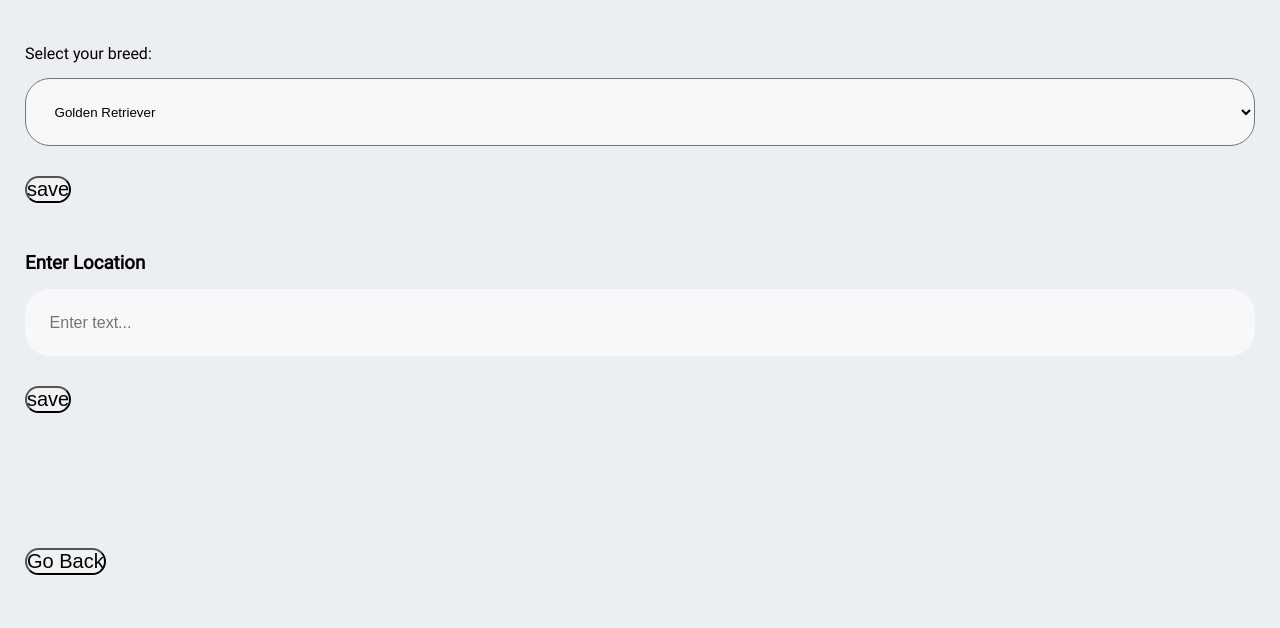
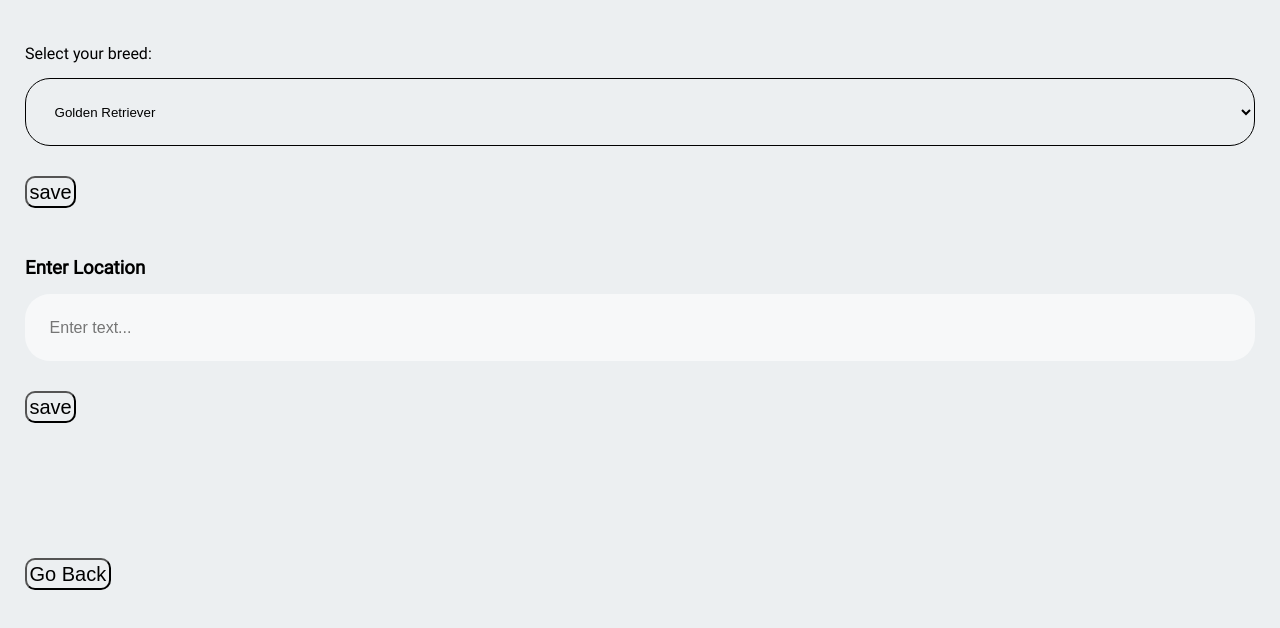
Before and after one commit to pczarski/GUI_Projcect_duplicate, a React (Create React App) app: page /config in a window 1280 px wide. Shown: the top 628 px of the page. Built offline with nearby package versions, Linux system fonts and the light colour scheme.

Commit message:
More changes to CSS

```diff
--- a/src/App.css
+++ b/src/App.css
@@ -154,7 +154,8 @@ main {
 .Select{
   margin-top: 15px;
   width: 100%;
-  background-color: rgba(255, 255, 255, 0.6);
+  border-color: #000000;
+  background-color: #eceff1;
   border-radius: 25px;
   padding: 2%;
 }
@@ -163,9 +164,11 @@ main {
   text-align: center;
   display: inline-block;
   margin: 30px auto;
-  background-color: rgba(255, 255, 255, 0.2);
+  border-color: #000000;
+  background-color: #eceff1;
+  padding: 0.2%;
 
-  border-radius: 16px;
+  border-radius: 10px;
   color:#000000;
   font-size: 20px;
   text-align: center;
@@ -175,11 +178,12 @@ main {
   text-align: center;
   display: inline-block;
   margin: 30px auto;
-  width:28%;
+  padding:0.3%;
+  width:20%;
   border-radius: 10px;
   border-color: #000000;
   background-color: #eceff1;
-  font-size: 20px;
+  font-size: 18px;
   text-align: center;
   font-family: 'Roboto-italic';
 }
```
